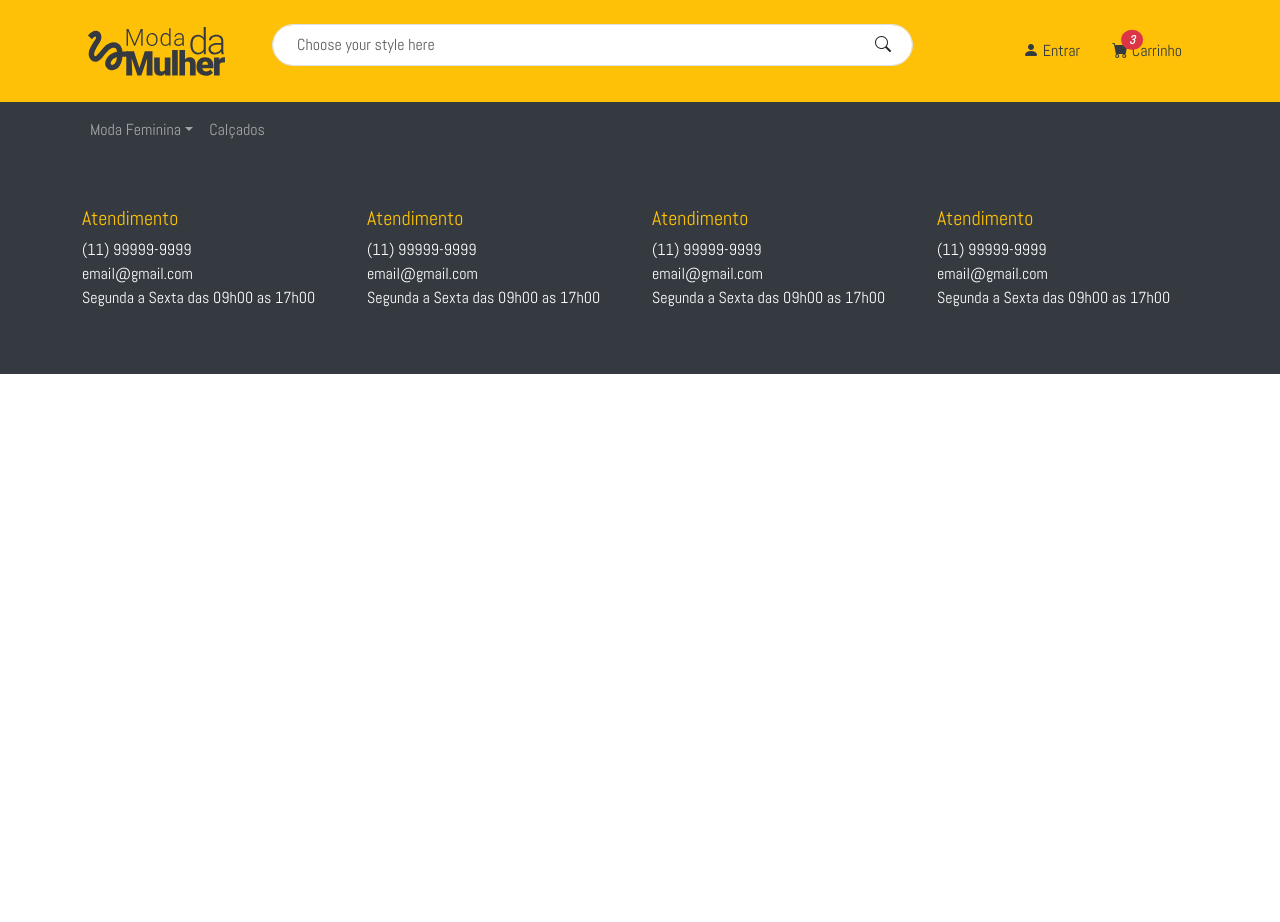
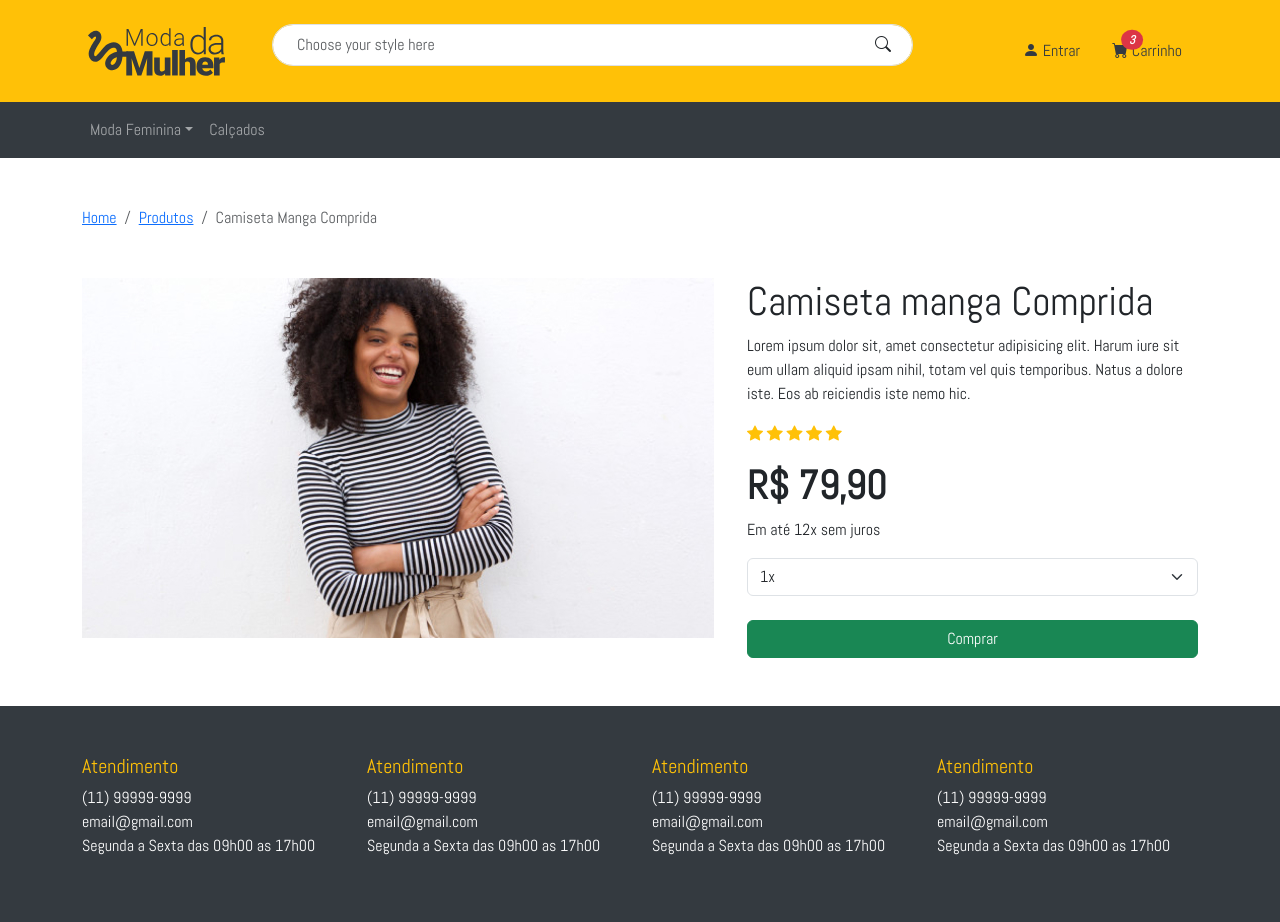
Before and after one commit to henriquemurakami14/atividade-desenvolvimentoweb3110, a PHP site: page /produto.php in a window 1280 px wide. Before the commit the page ends 374 px from the top, so only its background shows below. Run offline with PHP 8.4, Linux system fonts and the light colour scheme; some libraries are stand-ins or nearby versions.

Commit message:
dwasdwaasdw

```diff
--- a/moda-da-mulher/assets/styles/app.css
+++ b/moda-da-mulher/assets/styles/app.css
@@ -12,6 +12,13 @@
 
 body {
     font-family: 'Abel', Arial, sans-serif;
+    display: flex;
+    flex-direction: column;
+    min-height: 100vh;
+}
+
+main {
+    flex: 1;
 }
 
 .bg-cor-primaria {
--- a/moda-da-mulher/assets/styles/produto.css
+++ b/moda-da-mulher/assets/styles/produto.css
@@ -7,5 +7,18 @@
         color: var(--cor-primaria);
     }
 
+}
 
+.produto {
+    & .bi-star-fill {
+        color: var(--cor-primaria);
+    }
+    & .bi-star {
+        color: var(--cor-primaria);
+    }
+
+    .preco {
+        font-size: 40px;
+        font-weight: bold;
+    }
 }
--- a/moda-da-mulher/header.php
+++ b/moda-da-mulher/header.php
@@ -1,5 +1,5 @@
 <!doctype html>
-<html lang="en">
+<html lang="pt-br">
 
 <head>
     <meta charset="utf-8">
--- a/moda-da-mulher/produto.php
+++ b/moda-da-mulher/produto.php
@@ -1,3 +1,80 @@
 <?php require_once __DIR__ . "/header.php"; ?>
 
+<main class="produto">
+
+    <div class="container">
+
+        <nav class="mt-5">
+            <ol class="breadcrumb">
+                <li class="breadcrumb-item"><a href="index.html">Home</a></li>
+                <li class="breadcrumb-item"><a href="produtos.php">Produtos</a></li>
+                <li class="breadcrumb-item active" aria-current="page">Camiseta Manga Comprida</li>
+            </ol>
+        </nav>
+
+        <!-- Image and Description are starting -->
+        <div class="row my-5">
+
+            <div class="col-md-7">
+                <img src="assets/images/produtos/details/foto-carrinho-camiseta-manga-comprida.jpg" alt="">
+            </div>
+
+            <div class="col-md-5">
+                <h1>Camiseta manga Comprida</h1>
+
+                <p>Lorem ipsum dolor sit, amet consectetur adipisicing elit. Harum iure sit eum ullam aliquid ipsam nihil, totam vel quis temporibus. Natus a dolore iste. Eos ab reiciendis iste nemo hic.</p>
+
+                <div class="rating">
+                    <i class="bi bi-star-fill"></i>
+                    <i class="bi bi-star-fill"></i>
+                    <i class="bi bi-star-fill"></i>
+                    <i class="bi bi-star-fill"></i>
+                    <i class="bi bi-star-fill"></i>
+                </div>
+
+                <h5 class="preco mt-3">R$ 79,90</h5>
+
+                <span>Em até 12x sem juros</span>
+
+                <div class="comprar mt-3">
+
+                    <form action="">
+
+                        <select class="form-select" aria-label="Default select example">
+                            <option value="1">1x</option>
+                            <option value="2">2x</option>
+                            <option value="3">3x</option>
+                            <option value="5">5x</option>
+                            <option value="8">8x</option>
+                            <option value="12">12x</option>
+                        </select>
+
+                        <button type="submit" class="btn btn-success w-100 mt-4">Comprar</button>
+
+                    </form>
+
+                </div>
+
+            </div>
+
+        </div>
+        <!-- Image and Description are finished -->
+
+        <div class="row">
+            <div class="col">
+
+                <div class="fb-comments" data-href="https://www.seusite.com/pagina" data-width="100%" data-numposts="5">
+                </div>
+
+            </div>
+        </div>
+
+    </div>
+
+</main>
+
+<script async defer crossorigin="anonymous"
+    src="https://connect.facebook.net/pt_BR/sdk.js#xfbml=1&version=v19.0">
+</script>
+
 <?php require_once __DIR__ . "/footer.php"; ?>
```
Also changed, not shown: moda-da-mulher/produtos.php (added, +8 -0 lines).
